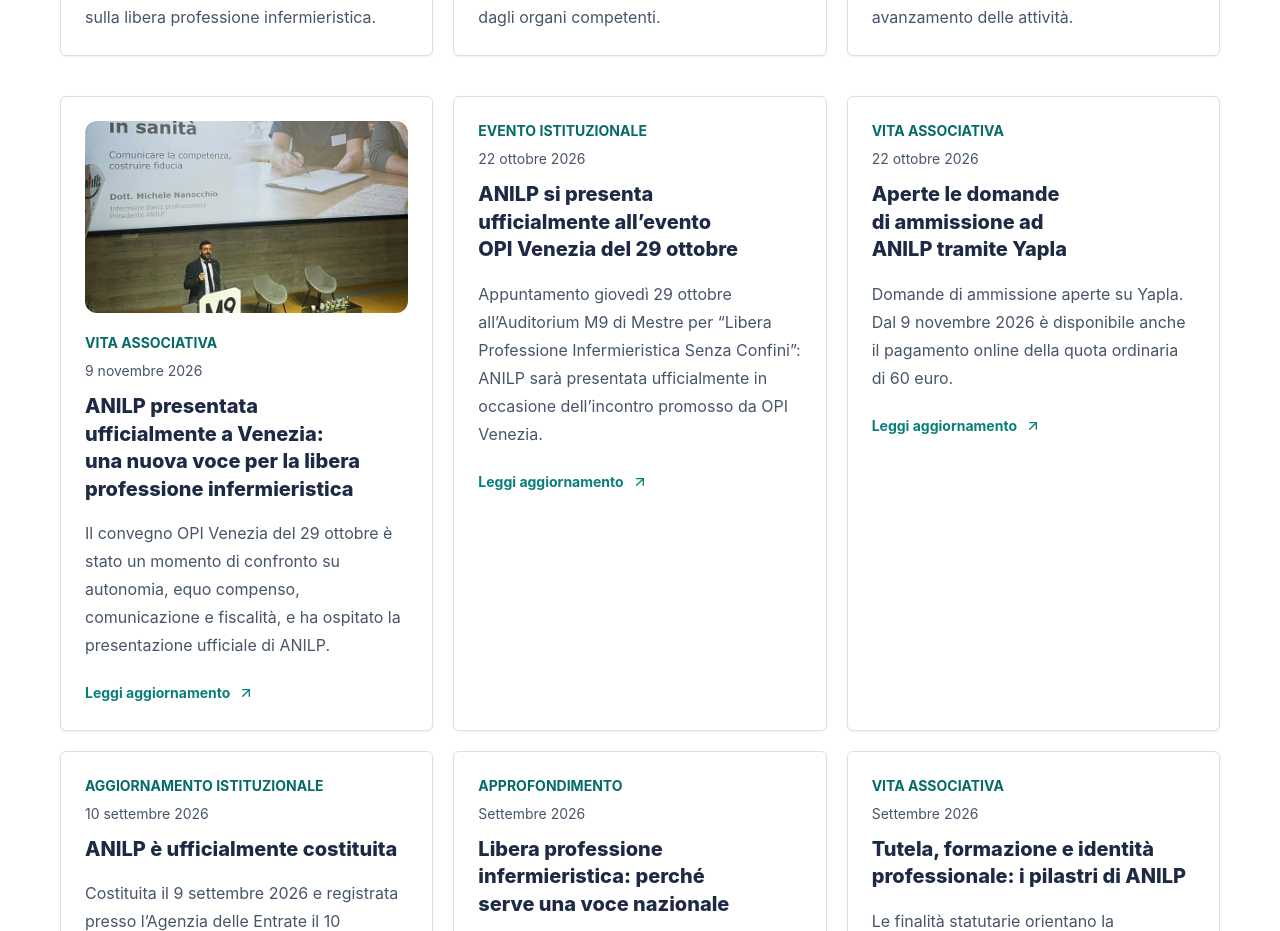
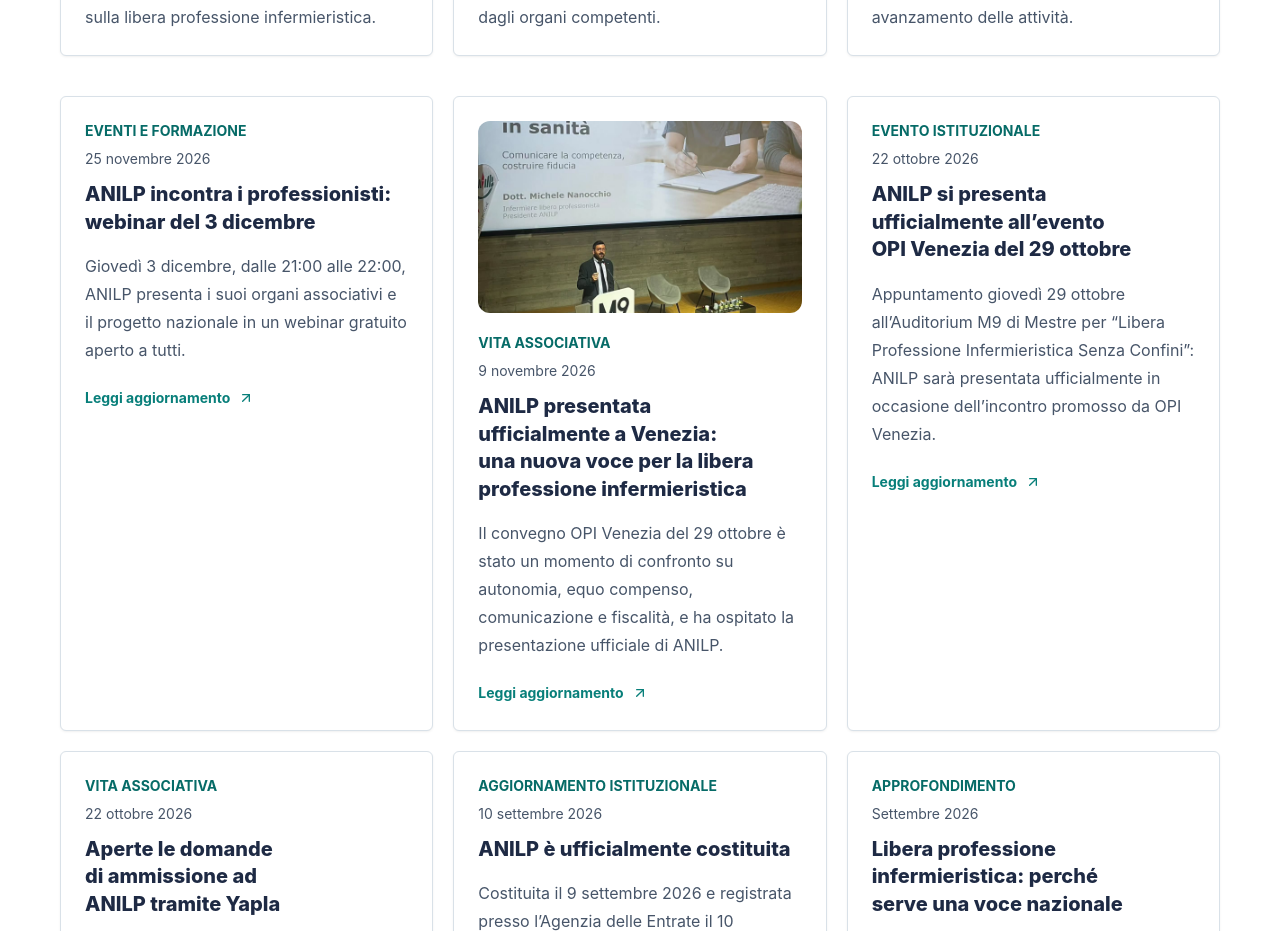
Before and after one commit to Mirkus-84/anilp-website, a React (Vite) app: page /news in a window 1280 px wide. Shown: the part 660-1591 px from the top of the page. Built offline with nearby package versions, Linux system fonts and the light colour scheme; a web font is replaced by a local one.

Commit message:
Add institutional webinar news article

```diff
--- a/src/data/site.ts
+++ b/src/data/site.ts
@@ -131,6 +131,18 @@ export const news: Array<{
   sourceUrl?: string
   registrationUrl?: string
 }> = [
+  {
+    slug: 'webinar-presentazione-anilp-3-dicembre-2026',
+    title: 'ANILP incontra i professionisti: webinar del 3 dicembre',
+    date: '25 novembre 2026',
+    category: 'Eventi e formazione',
+    excerpt: 'Giovedì 3 dicembre, dalle 21:00 alle 22:00, ANILP presenta i suoi organi associativi e il progetto nazionale in un webinar gratuito aperto a tutti.',
+    paragraphs: [
+      'ANILP invita infermieri, studenti e persone interessate a conoscere il progetto associativo e le persone che lo animano.',
+      'L’incontro online sarà dedicato alla missione dell’associazione, alla rappresentanza, alla tutela e alle prospettive della libera professione infermieristica, con spazio per le domande.',
+      'La partecipazione è gratuita e aperta anche ai non soci. Le istruzioni per il collegamento saranno comunicate agli iscritti. Consulta la pagina dedicata al webinar per le informazioni sulla registrazione.',
+    ],
+  },
   {
     slug: 'resoconto-presentazione-anilp-opi-venezia-2026',
     title: 'ANILP presentata ufficialmente a Venezia: una nuova voce per la libera professione infermieristica',
```
